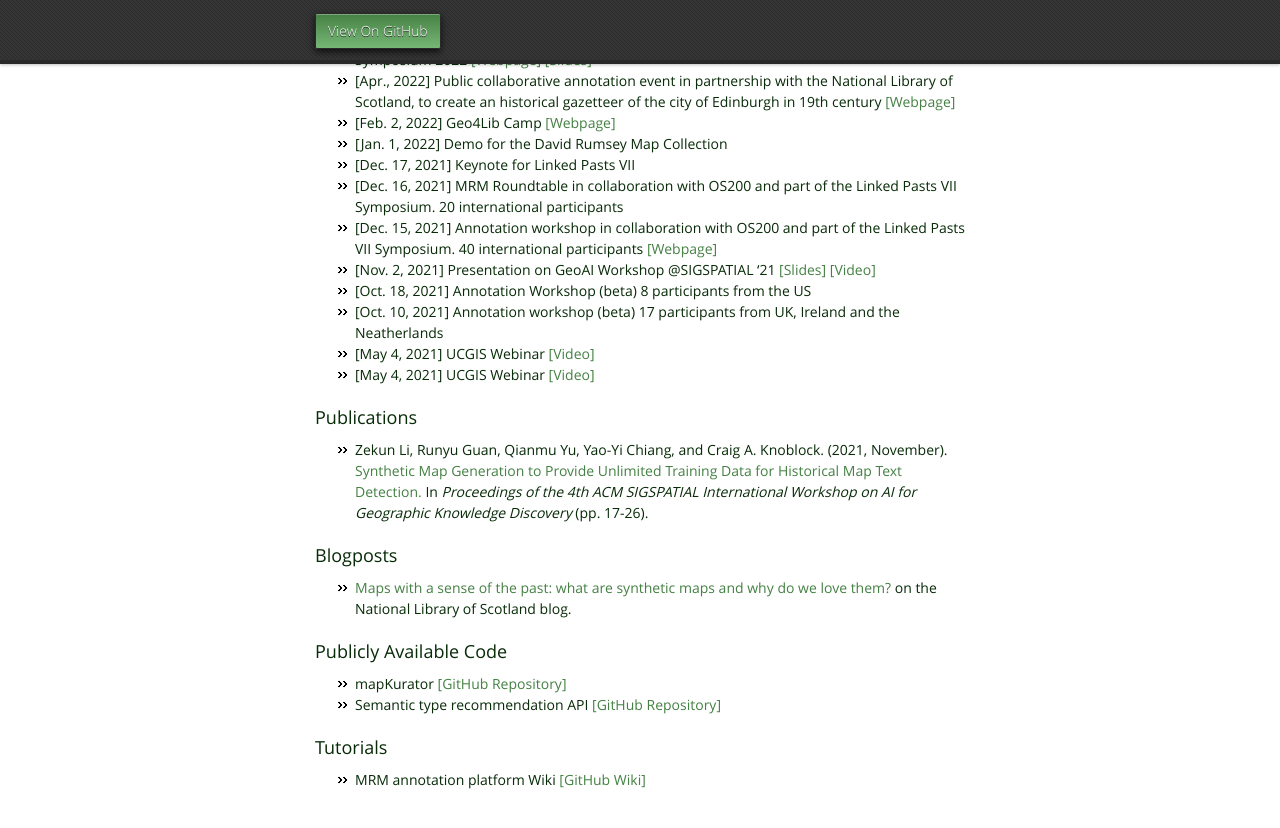
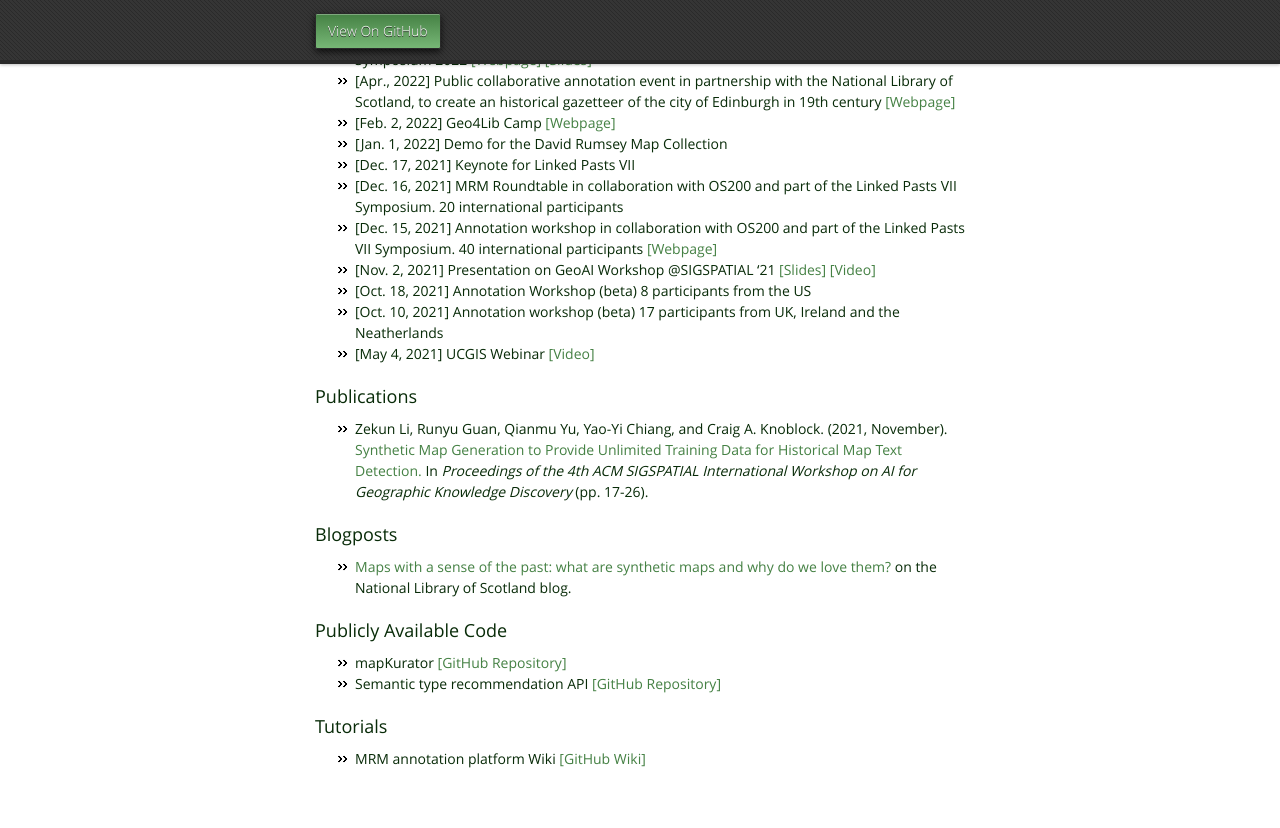
Before and after one commit to machines-reading-maps/machines-reading-maps.github.io, a Jekyll site: the page built from index.md, in a window 1280 px wide and 900 px high, scrolled down 1880 px. Shown: the top 828 px of the window. Built offline with Jekyll 4.4.1, drawn with Linux system fonts in a browser that asks for light colours; our own code applies the rules of GitHub Pages for plain Markdown files.

Commit message:
Update index.md

```diff
--- a/index.md
+++ b/index.md
@@ -72,7 +72,6 @@ We will share code, datasets, and more via this website.
 - [Oct. 18, 2021] Annotation Workshop (beta) 8 participants from the US
 - [Oct. 10, 2021] Annotation workshop (beta) 17 participants from UK, Ireland and the Neatherlands
 - [May 4, 2021] UCGIS Webinar [[Video]](https://youtu.be/F45jgjbhoIY)
-- [May 4, 2021] UCGIS Webinar [[Video]](https://youtu.be/F45jgjbhoIY)
 
 
 ### Publications
```
